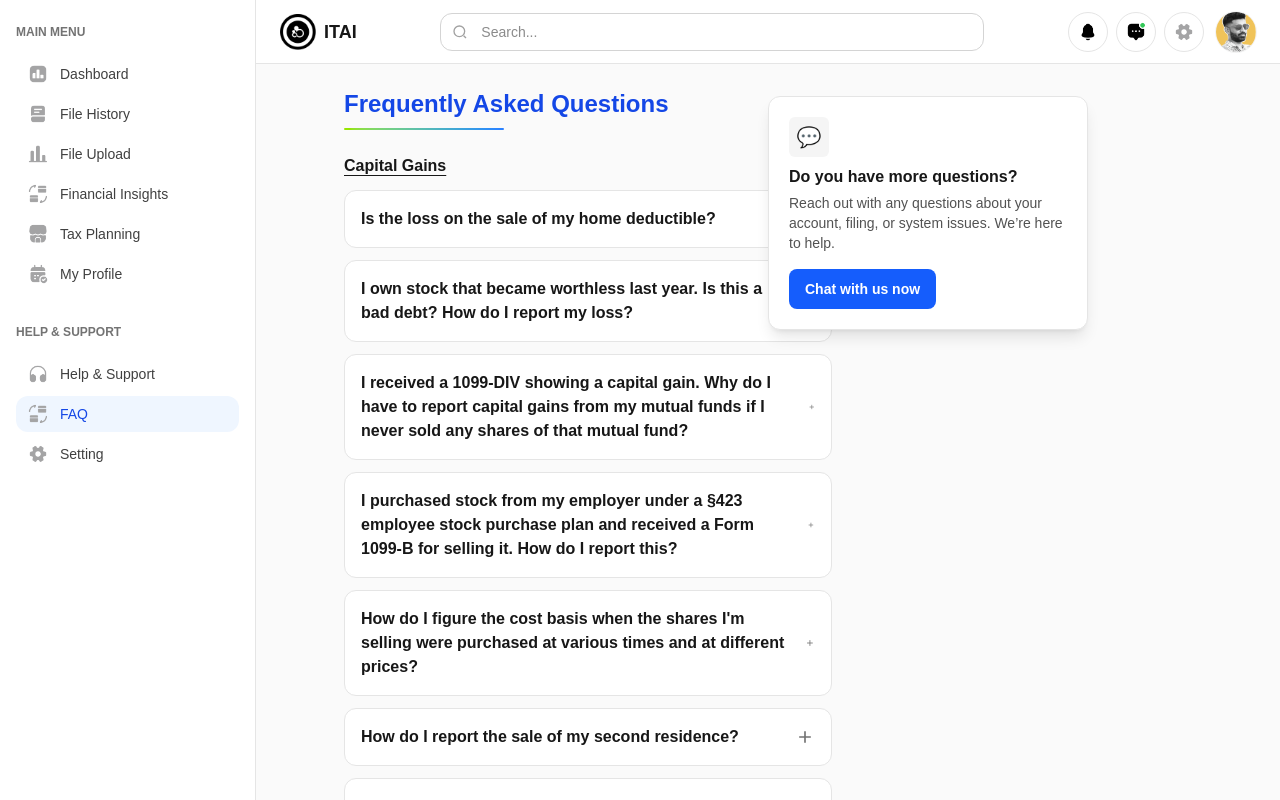
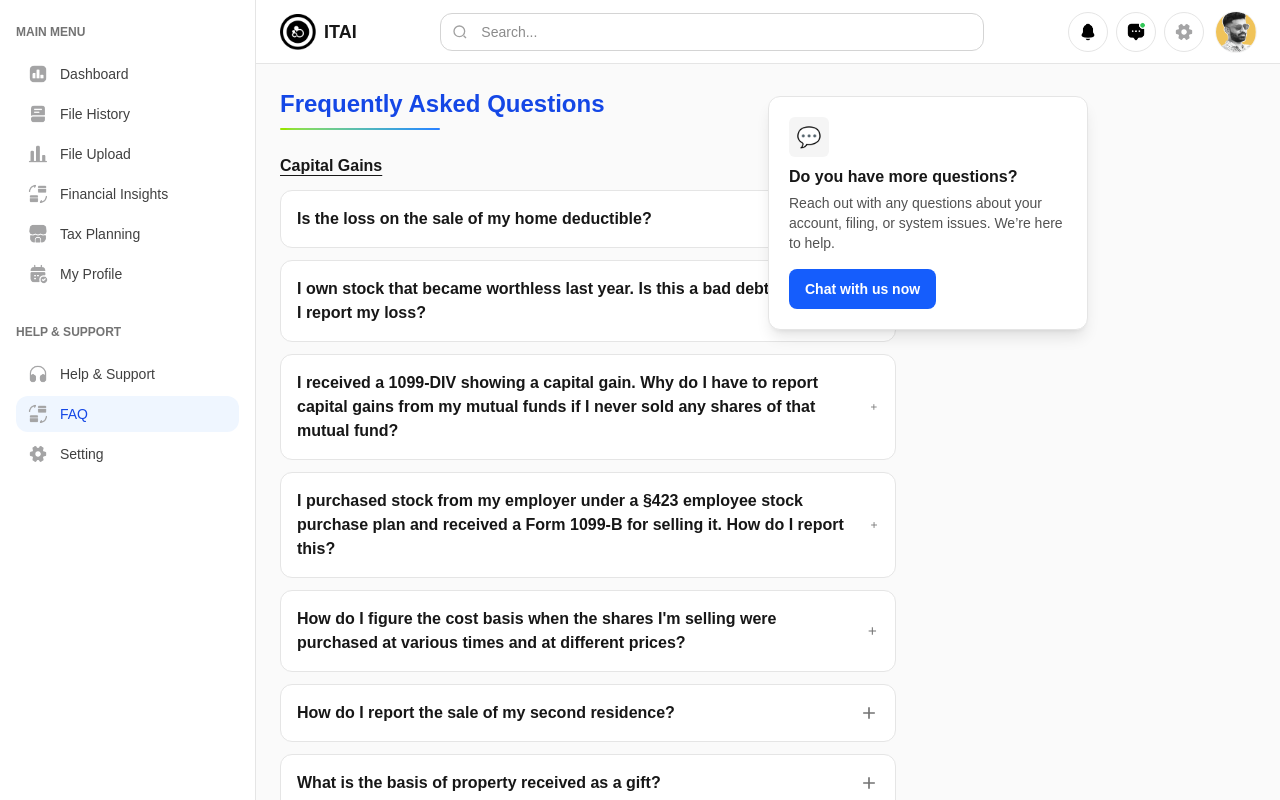
Before and after one commit to jesus-e8matrix/E8-Tax-AI, a Next.js app: page /faq in a window 1280 px wide. Shown: the top 800 px of the page. Built offline with nearby package versions, Linux system fonts and the light colour scheme.

Commit message:
Update AppShell.tsx

```diff
--- a/src/app/components/layout/AppShell.tsx
+++ b/src/app/components/layout/AppShell.tsx
@@ -9,7 +9,7 @@
       <Sidebar />
       <div className="flex min-h-screen flex-col">
         <Header />
-        <main className="mx-auto max-w-4xl px-4 sm:px-6 py-6">{children}</main>
+        <main className="mx-auto max-w-6xl px-4 sm:px-6 py-6">{children}</main>
       </div>
     </div>
   );
```
